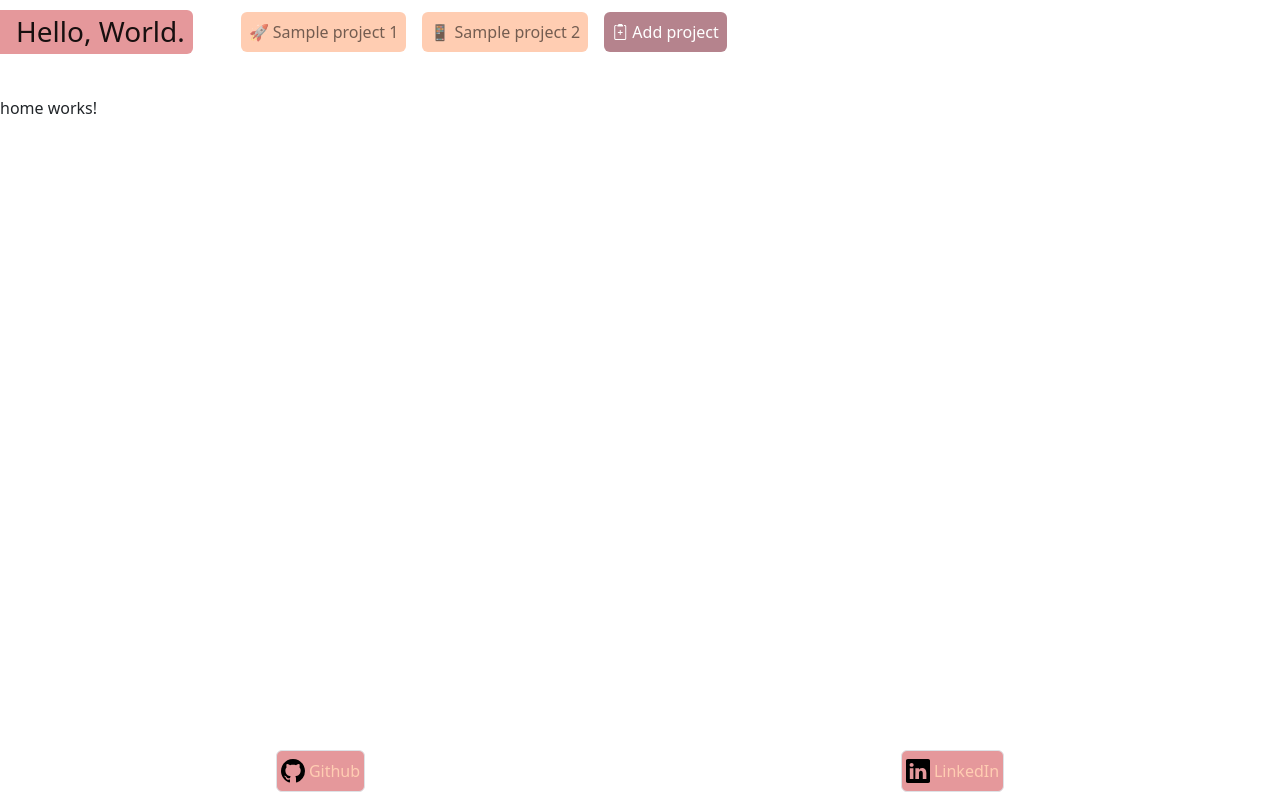
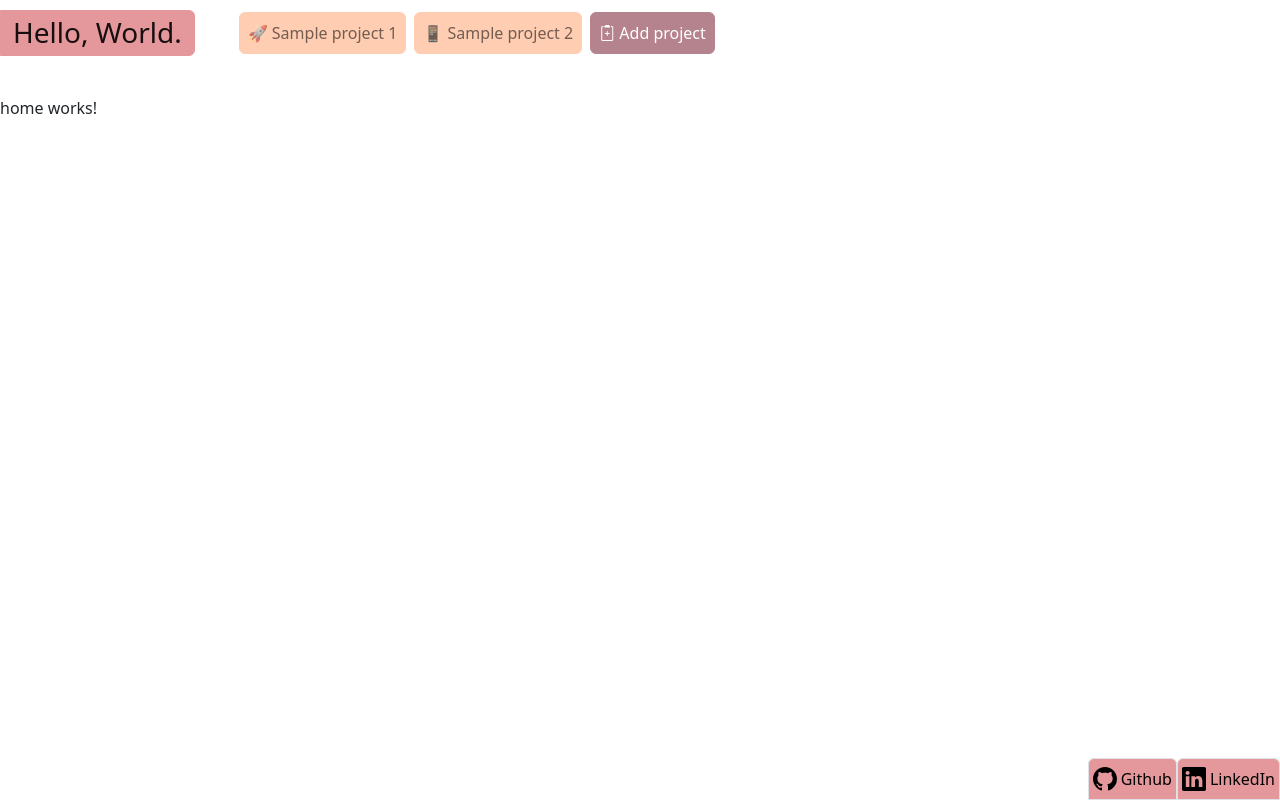
Before and after one commit to robindijoux/portfolio, an Angular app in the folder frontend/: page /home in a window 1280 px wide. Built offline with nearby package versions, Linux system fonts and the light colour scheme.

Commit message:
Refactor <a> to button

```diff
--- a/frontend/src/app/footer/footer.component.html
+++ b/frontend/src/app/footer/footer.component.html
@@ -1,6 +1,9 @@
-<div class="mt-5 p-2 d-flex justify-content-around">
-        <a *ngFor="let link of links" class="bg-secondary border rounded p-2 d-flex justify-content-center align-items-center" [href]="link.url">
+<div class="mt-5 d-flex justify-content-end">
+    <ng-container *ngFor="let link of links">
+        <button class="btn btn-secondary border rounded-0 rounded-top p-2 d-flex justify-content-center align-items-center" (click)="navigateToExternalUrl(link.url)">
             <img *ngIf="link.icon" [src]="link.icon" [alt]="link.name + ' icon'" class="h-100 me-1" />
             {{link.name}}
-        </a>
+        </button>
+    </ng-container>
+
 </div>
--- a/frontend/src/app/footer/footer.component.ts
+++ b/frontend/src/app/footer/footer.component.ts
@@ -23,4 +23,8 @@ export class FooterComponent {
   constructor(private sanitizer: DomSanitizer) {
 
   }
+
+  navigateToExternalUrl(url: string) {
+    window.open(url);
+  }
 }
--- a/frontend/src/app/header/header.component.html
+++ b/frontend/src/app/header/header.component.html
@@ -1,8 +1,8 @@
 <nav class="navbar fixed-top navbar-expand-lg">
     <div class="container-fluid ps-0">
-      <a class="navbar-brand bg-secondary ps-3 pe-2 rounded-end" (click)="navigate([''])">
+      <button class="navbar-brand btn btn-secondary rounded-0 rounded-end" (click)="navigate([''])">
         <h3 class="m-0" >Hello, World.</h3>
-      </a>
+      </button>
       <button
         class="navbar-toggler bg-primary"
         type="button"
@@ -16,11 +16,11 @@
       </button>
       <div class="collapse navbar-collapse ms-4" id="navbarNavAltMarkup">
         <div class="navbar-nav">
-          <a
+          <button
             *ngFor="let content of getContentService().getAllContent()|async"
             (click)="selectContent(content.id)"
             [class]="
-              'rounded bg-primary nav-link px-2 mx-2 my-1' +
+              'btn btn-primary rounded nav-link m-1' +
               (getContentIdToBold() === content.id ? ' active' : '')
             "
             [attr.aria-current]="
@@ -28,10 +28,10 @@
             "
           >
             {{ content.title }}
-          </a>
-          <a *ngIf="showAdminButtons()|async" class="rounded bg-info text-white nav-link px-2 mx-2 my-1" (click)="navigate(['add-project'])">
+          </button>
+          <button *ngIf="showAdminButtons()|async" class="btn btn-info rounded text-white nav-link m-1" (click)="navigate(['add-project'])">
             <i class="bi bi-clipboard2-plus"></i> Add project
-          </a>
+          </button>
         </div>
       </div>
     </div>
--- a/frontend/src/styles.sass
+++ b/frontend/src/styles.sass
@@ -6,13 +6,3 @@ $info: #b5838d
 
 @import "../node_modules/bootstrap/scss/bootstrap"
 @import url("https://cdn.jsdelivr.net/npm/bootstrap-icons@1.10.5/font/bootstrap-icons.css")
-
-a:hover, button:hover
-    cursor: pointer
-    text-decoration: underline
-
-a:visited
-    color: $black
-
-a
-    text-decoration: none
```
